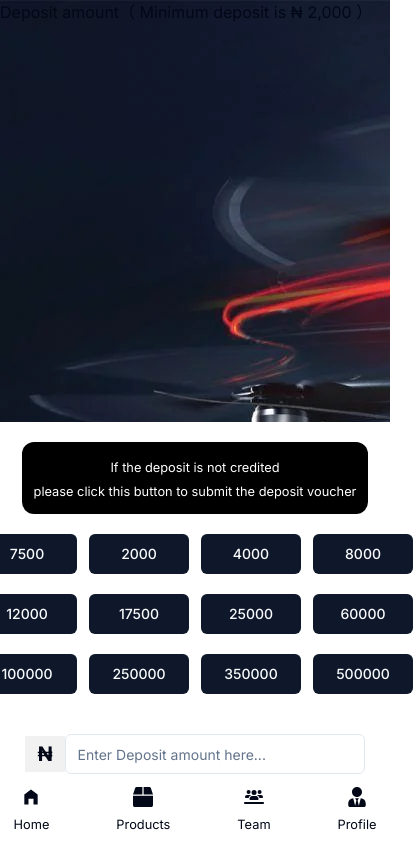
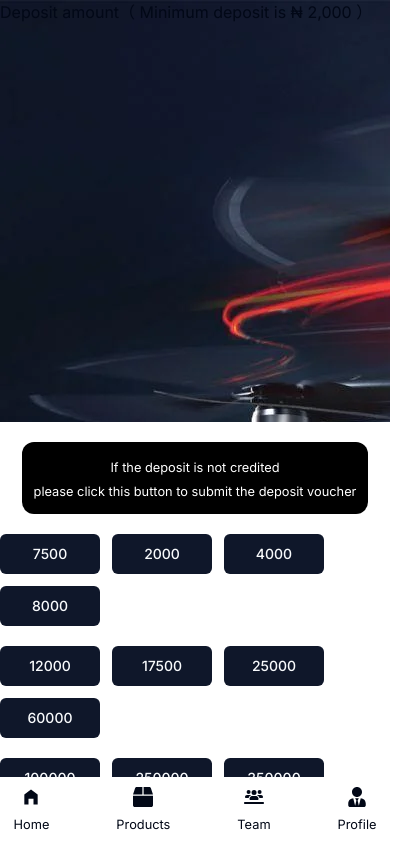
Before and after one commit to OrangeTechGuy306/altomaxx, a Next.js app: page /deposit in a window 390 px wide. Shown: the top 842 px of the page, 413 px wide, since content can reach past the window. Built offline with nearby package versions, Linux system fonts and the light colour scheme.

Commit message:
making responsive design

```diff
--- a/src/app/deposit/page.tsx
+++ b/src/app/deposit/page.tsx
@@ -50,7 +50,7 @@
 
 
         <div className='flex flex-col justify-center items-center gap-5'>
-            <div className='flex gap-3'>
+            <div className='flex gap-3 flex-wrap '>
                 <Button className='w-[100px]' onClick={()=>{
                     setPrice(prices[0] as any)
                     setChoose(true)
@@ -68,7 +68,7 @@
                     setChoose(true)
                 }}>8000</Button>
             </div>
-            <div  className='flex gap-3'>
+            <div  className='flex gap-3 flex-wrap'>
                 <Button className='w-[100px]' onClick={()=>{
                     setPrice(prices[4] as any)
                     setChoose(true)
@@ -86,7 +86,7 @@
                     setChoose(true)
                 }}>60000</Button>
             </div>
-            <div  className='flex gap-3'>
+            <div  className='flex gap-3 flex-wrap'>
                 <Button className='w-[100px]' onClick={()=>{
                     setPrice(prices[8] as any)
                     setChoose(true)
```
